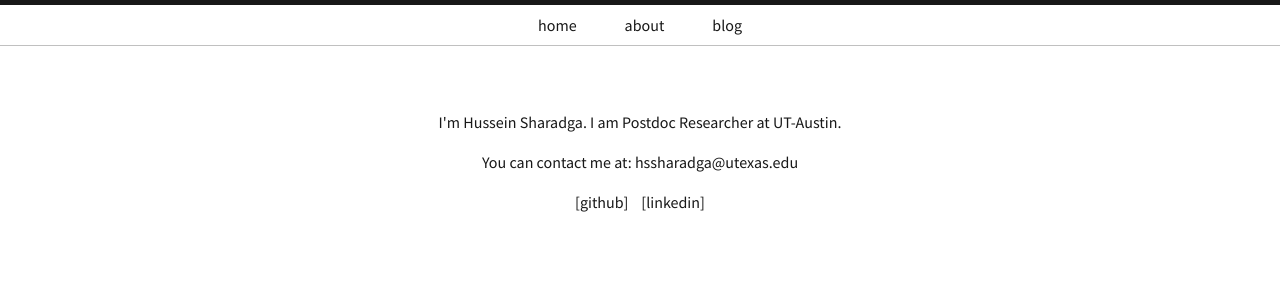
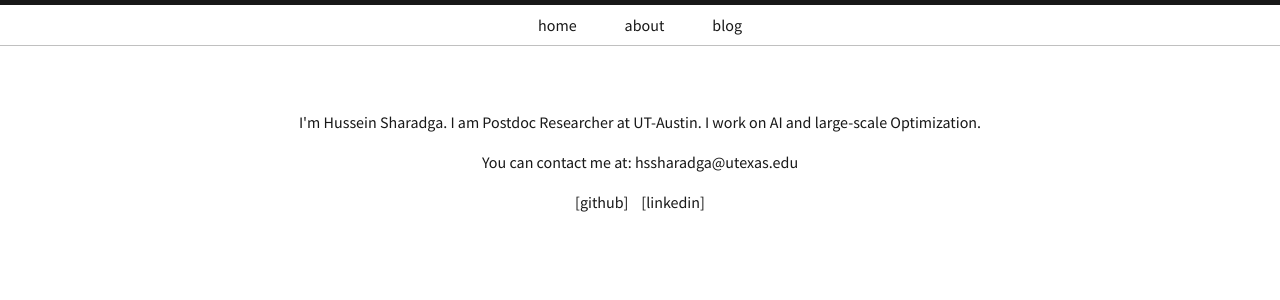
Before and after one commit to hssharadga/hssharadga.github.io, a Jekyll site: the page built from index.html, in a window 1280 px wide. Shown: the top 300 px of the page. Built offline with Jekyll 4.4.1, drawn with Linux system fonts in a browser that asks for light colours.

Commit message:
Update index.html

```diff
--- a/index.html
+++ b/index.html
@@ -18,7 +18,8 @@ title: Home
     <p>
       I'm Hussein Sharadga. I am Postdoc Researcher at UT-Austin.
 <!--       <a href="https://brpy.github.io/about">@brpy</a> online.
-      I work on AI and large-scale Optimization. -->
+       -->
+	    I work on AI and large-scale Optimization.
     </p>
 
     <p>
```
